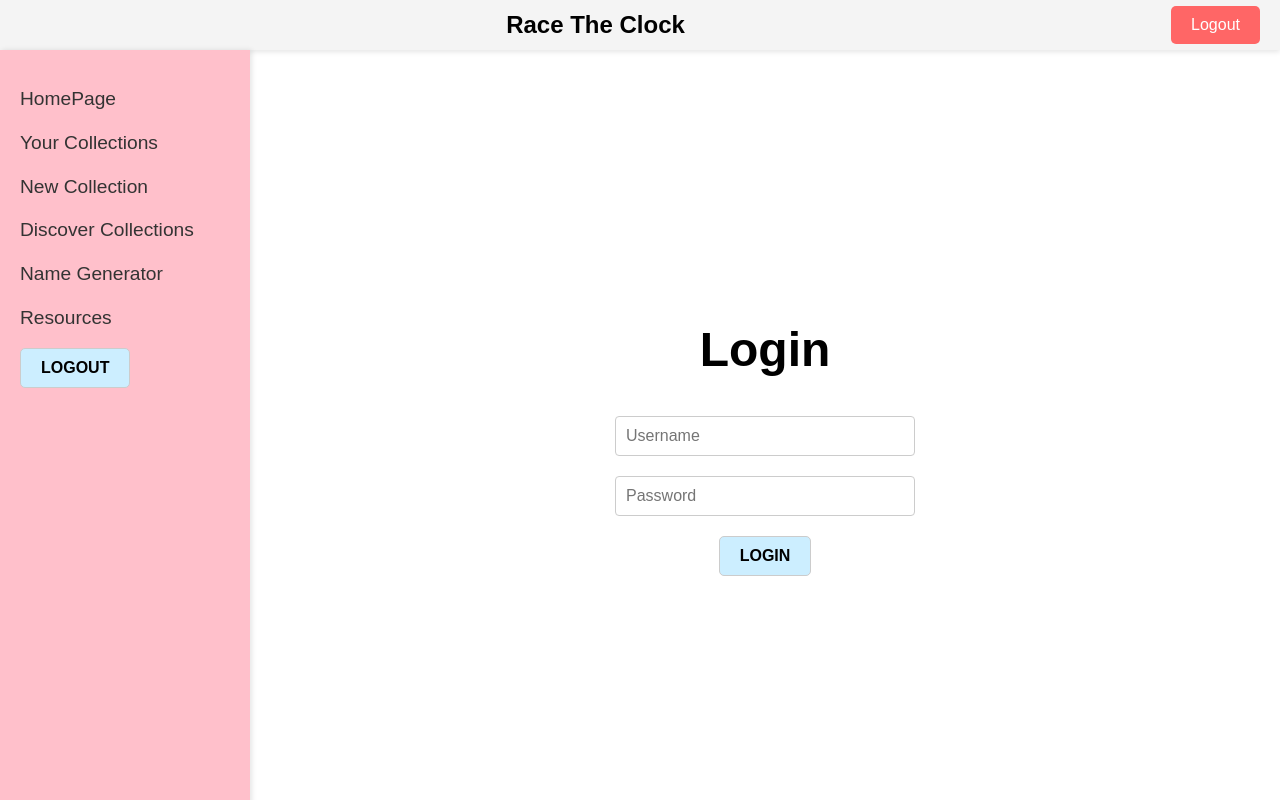
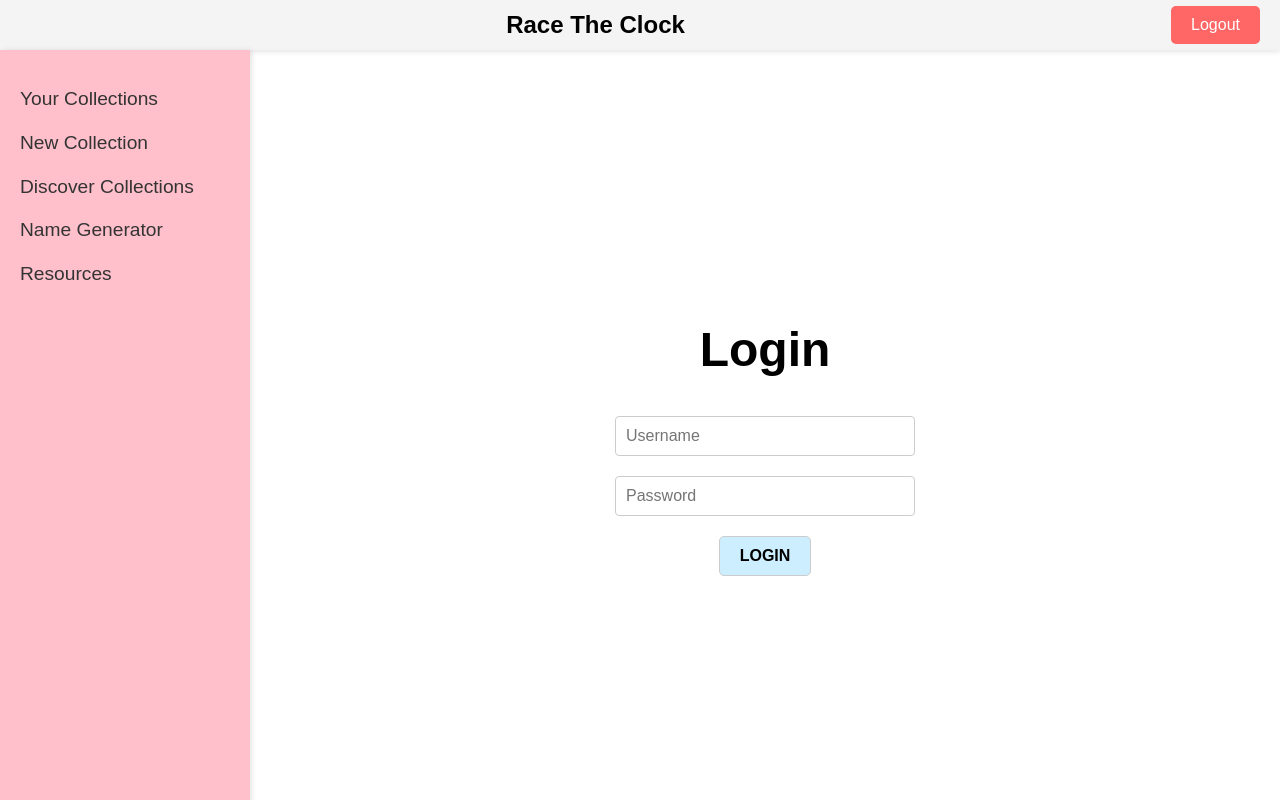
Before and after one commit to chriscooley1/race-the-clock, a React (Vite) app: page /letter-reader/login in a window 1280 px wide. Built offline with nearby package versions, Linux system fonts and the light colour scheme; sample sign-in values are in the browser's storage.

Commit message:
Remove logout and homepage from sidebar

```diff
--- a/src/components/Login.tsx
+++ b/src/components/Login.tsx
@@ -14,7 +14,7 @@ const Login: React.FC = () => {
     try {
       const data = await login(username, password);
       setToken(data.access_token);
-      navigate("/home"); // Navigate to HomePage
+      navigate("/your-collections"); // Navigate to YourCollections after successful login
     } catch (error) {
       console.error("Login failed", error);
     }
--- a/src/components/Sidebar.tsx
+++ b/src/components/Sidebar.tsx
@@ -1,25 +1,16 @@
 import React from "react";
-import { Link, useNavigate } from "react-router-dom";
+import { Link } from "react-router-dom";
 import "../App.css";
 import { useAuth } from "../context/AuthContext";
 
 const Sidebar: React.FC = () => {
-  const navigate = useNavigate();
-  const { setToken, isAuthenticated } = useAuth();
-
-  const handleLogout = () => {
-    setToken(null);
-    navigate("/login");
-  };
+  const { isAuthenticated } = useAuth();
 
   return (
     <div className="sidebar">
       <ul>
         {isAuthenticated ? (
           <>
-            <li>
-              <Link to="/home">HomePage</Link>
-            </li>
             <li>
               <Link to="/your-collections">Your Collections</Link>
             </li>
@@ -35,21 +26,9 @@ const Sidebar: React.FC = () => {
             <li>
               <Link to="/resources">Resources</Link>
             </li>
-            <li>
-              <button
-                type="button"
-                onClick={handleLogout}
-                className="styled-button" /* Updated class name */
-              >
-                Logout
-              </button>
-            </li>
           </>
         ) : (
           <>
-            <li>
-              <Link to="/">HomePage</Link>
-            </li>
             <li>
               <Link to="/register">Register</Link>
             </li>
```
